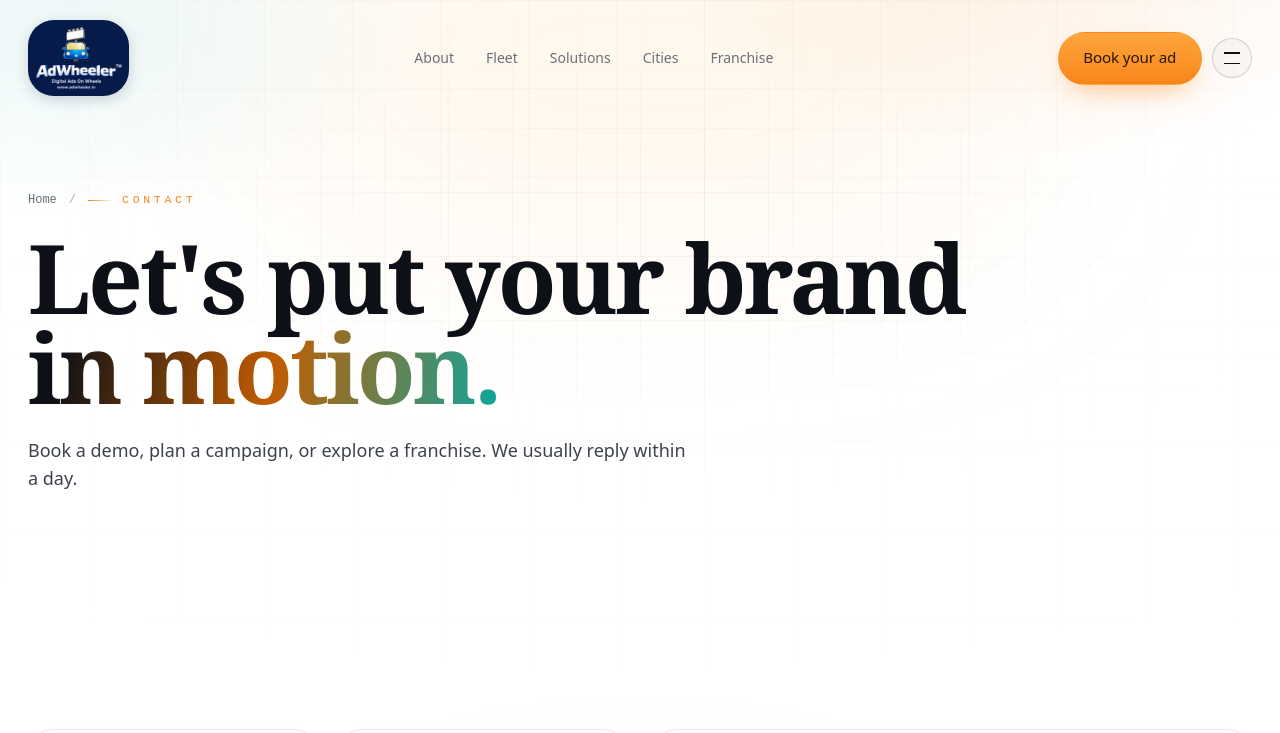
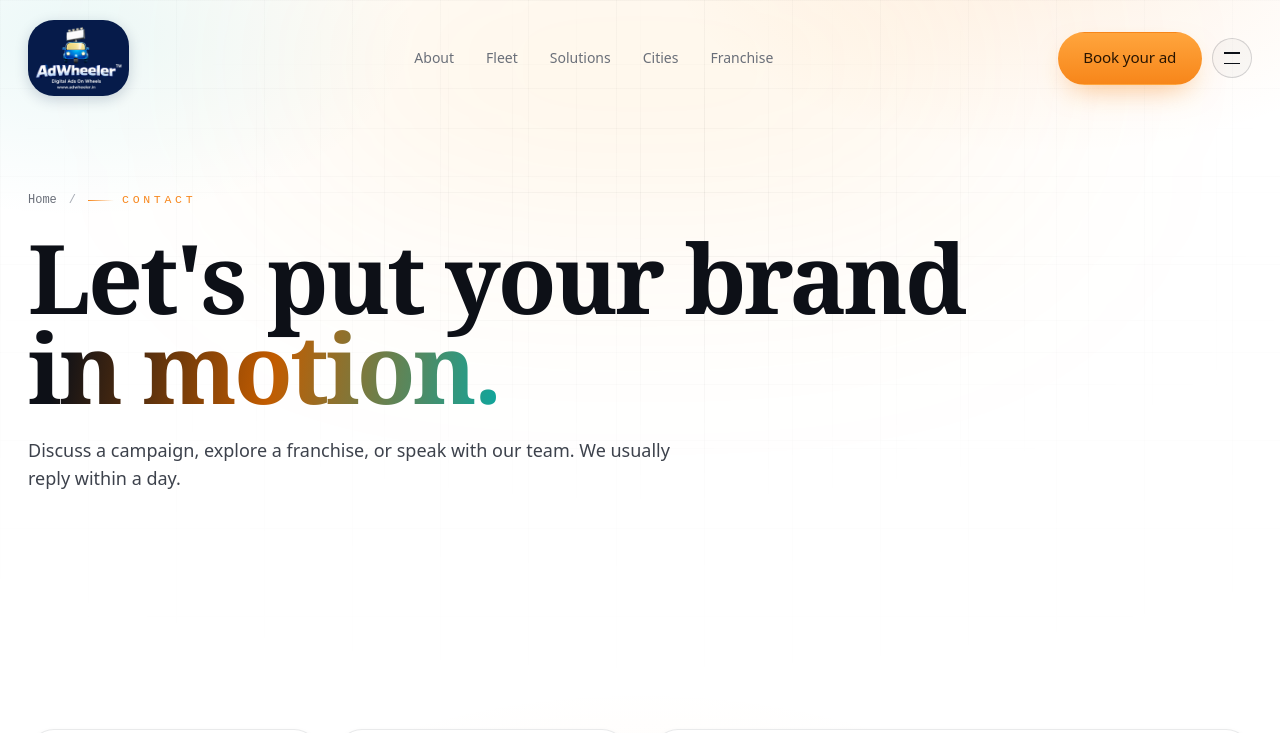
Before and after one commit to Shivam3-max/adwheeler, a Next.js app: page /contact in a window 1280 px wide. Shown: the top 733 px of the page. Built offline with nearby package versions, Linux system fonts and the light colour scheme; a web font is replaced by a local one.

Commit message:
Remove demo and placeholder site copy

```diff
--- a/src/app/contact/page.tsx
+++ b/src/app/contact/page.tsx
@@ -6,7 +6,7 @@ import { BRAND } from "@/lib/site";
 
 export const metadata: Metadata = {
   title: "Contact",
-  description: "Book a demo, start a campaign, or enquire about a franchise territory.",
+  description: "Start a campaign, ask about a franchise territory, or contact the AdWheeler team.",
 };
 
 const OFFICES = [
@@ -22,7 +22,7 @@ export default function ContactPage() {
       <PageHero
         eyebrow="Contact"
         title={<>Let&apos;s put your brand <span className="text-gradient">in motion.</span></>}
-        sub="Book a demo, plan a campaign, or explore a franchise. We usually reply within a day."
+        sub="Discuss a campaign, explore a franchise, or speak with our team. We usually reply within a day."
       />
 
       <section className="section pt-4">
--- a/src/app/technology/page.tsx
+++ b/src/app/technology/page.tsx
@@ -74,7 +74,7 @@ export default function TechnologyPage() {
         </div>
       </section>
 
-      <CTABand title="See the platform in action." primary={{ label: "Book a demo", href: "/contact" }} secondary={{ label: "Plan a campaign", href: "/campaign-planner" }} />
+      <CTABand title="See the platform in action." primary={{ label: "Talk to our team", href: "/contact" }} secondary={{ label: "Plan a campaign", href: "/campaign-planner" }} />
     </>
   );
 }
--- a/src/components/RoiCalculator.tsx
+++ b/src/components/RoiCalculator.tsx
@@ -45,8 +45,8 @@ export default function RoiCalculator() {
         <Result k="Year-1 ROI" v={`${model.roi.toFixed(0)}%`} accent />
       </div>
       <p className="mt-4 text-xs text-[var(--faint)]">
-        Illustrative model with placeholder figures. Actual returns vary by city,
-        contracts and operations.
+        Projection based on the assumptions above. Actual results vary by city,
+        contract rates, utilization and operating costs.
       </p>
     </div>
   );
```
